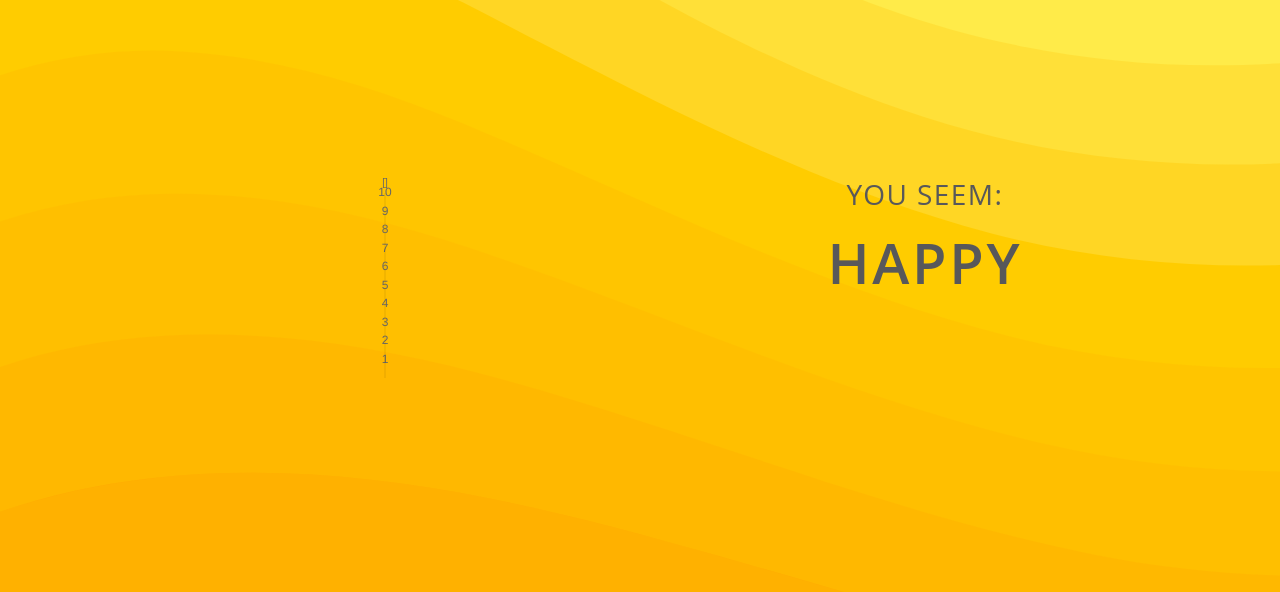
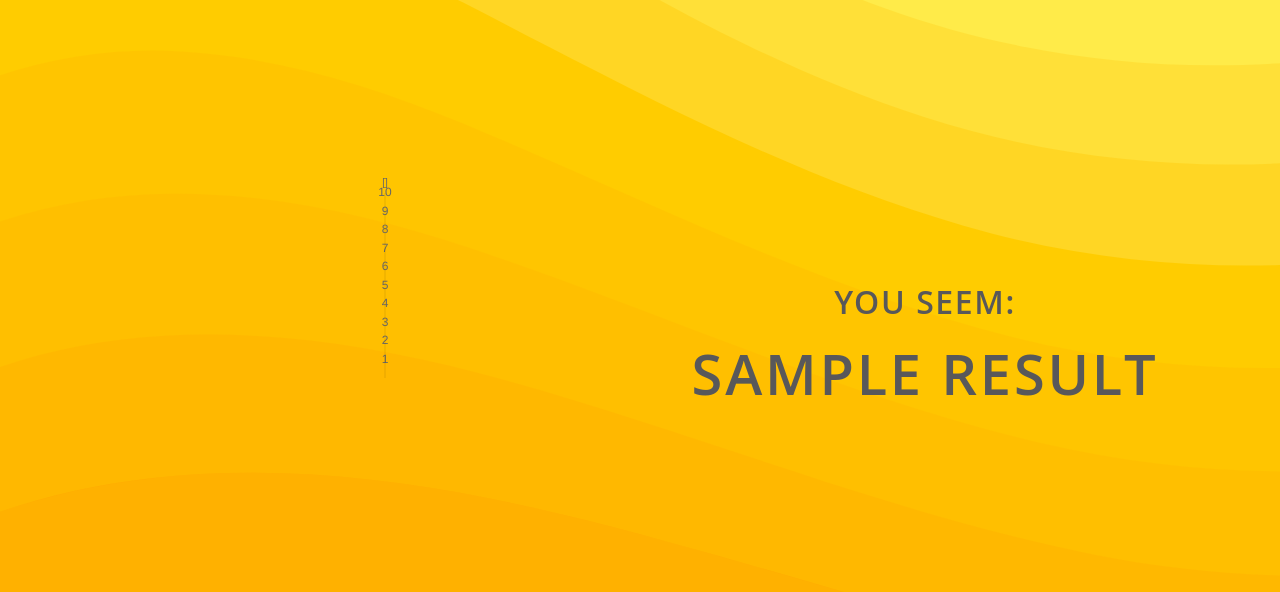
Before and after one commit to borisyue1/Happy, a Flask app: template app/templates/chart.html in a window 1280 px wide. Shown: the part 208-800 px from the top of the page. Run offline with Flask 2, Linux system fonts and the light colour scheme; the template is opened without the code that fills it: most values are stand-ins (such as "Sample title", 1, 10 or a date in 2020); some libraries are stand-ins or nearby versions.

Commit message:
display works

```diff
--- a/app/static/style/chart.css
+++ b/app/static/style/chart.css
@@ -9,11 +9,6 @@ body {
 
 .row {
 	text-align: center;
-}
-
-h1 {
-	font-size: 50px;
-	font-style: ;
 }
 
 #chart_background {
@@ -29,9 +24,10 @@ h1 {
     text-transform: uppercase;
     letter-spacing: .05em;
     color: #58585a;
-    font-size: 1.8em;
+    font-size: 2.0em;
     font-weight: 600;
     margin-bottom: 5px;
+    margin-top: 100px;
 }
 
 .result {
@@ -42,4 +38,5 @@ h1 {
     font-weight: 600;
     margin-bottom: 5px;
 	font-size: 3.5em;
+
 }
--- a/app/templates/chart.html
+++ b/app/templates/chart.html
@@ -23,7 +23,6 @@
 
 
   <body>
-    <!-- <h1>Hi!</h1> -->
       <nav class="navbar navbar-expand-lg navbar-light" style="background-color: transparent;">
   <a class="navbar-brand" href="?">Happy</a>
   <button class="navbar-toggler" type="button" data-toggle="collapse" data-target="#navbarNavDropdown" aria-controls="navbarNavDropdown" aria-expanded="false" aria-label="Toggle navigation">
@@ -51,7 +50,6 @@
   <div class="container">
     <div class="row">
       <div class="col-lg-12">
-        <!-- <h1>HappY</h1> -->
 
         <a href="?"><img src="/static/img/logo.png" height="50%"></a>
       </div>
@@ -117,9 +115,9 @@
       </div>
 
       <div class="col-6">
-        <div class="result_header"> <h3>You seem:</h3> </div>
+        <div class="result_header"> You seem: </div>
 
-        <span class="result">Happy</span>
+        <span class="result">{{ result }}</span>
       </div>
     </div>
   </div>
```
Also changed, not shown: app/views.py (+12 -1 lines).
